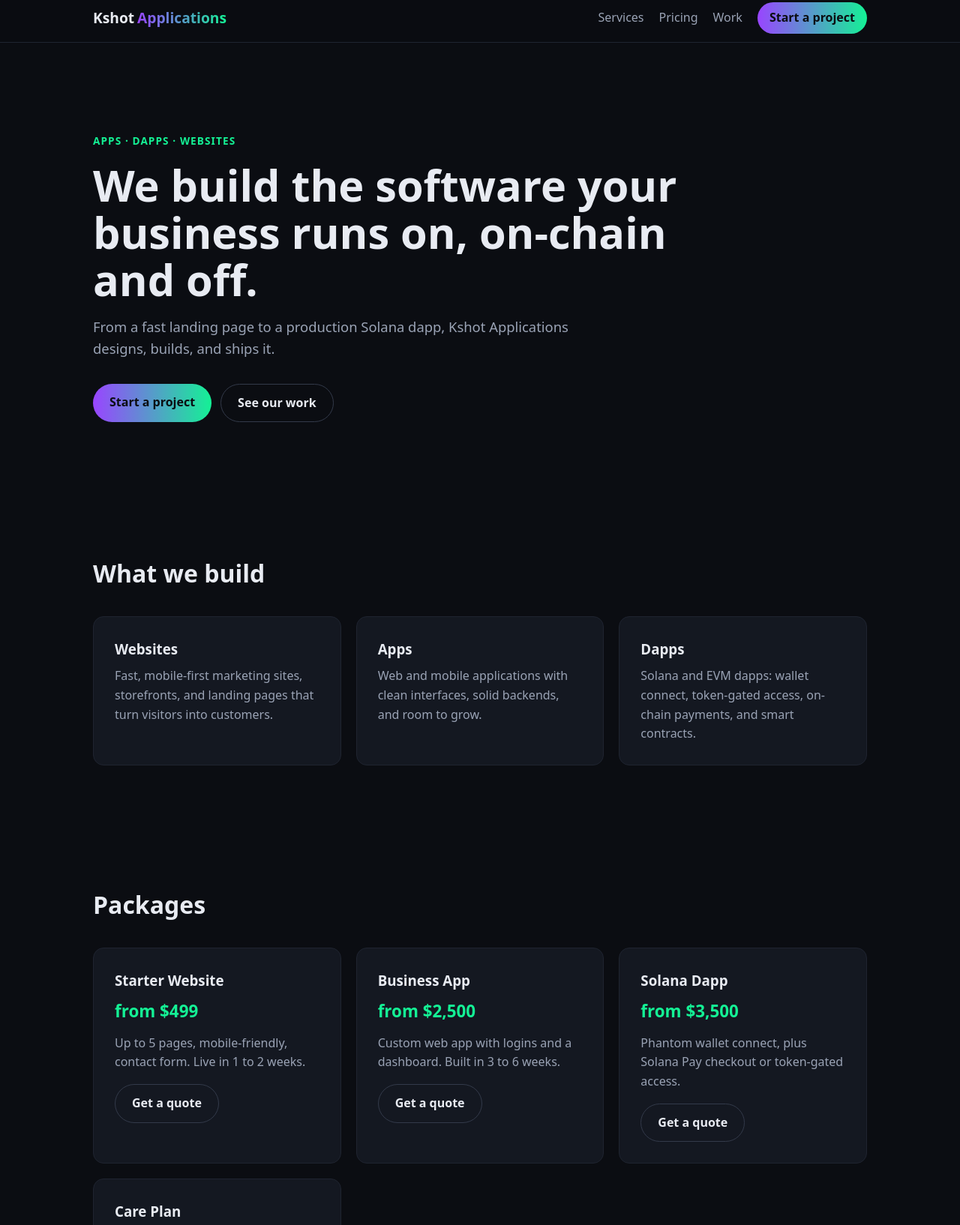
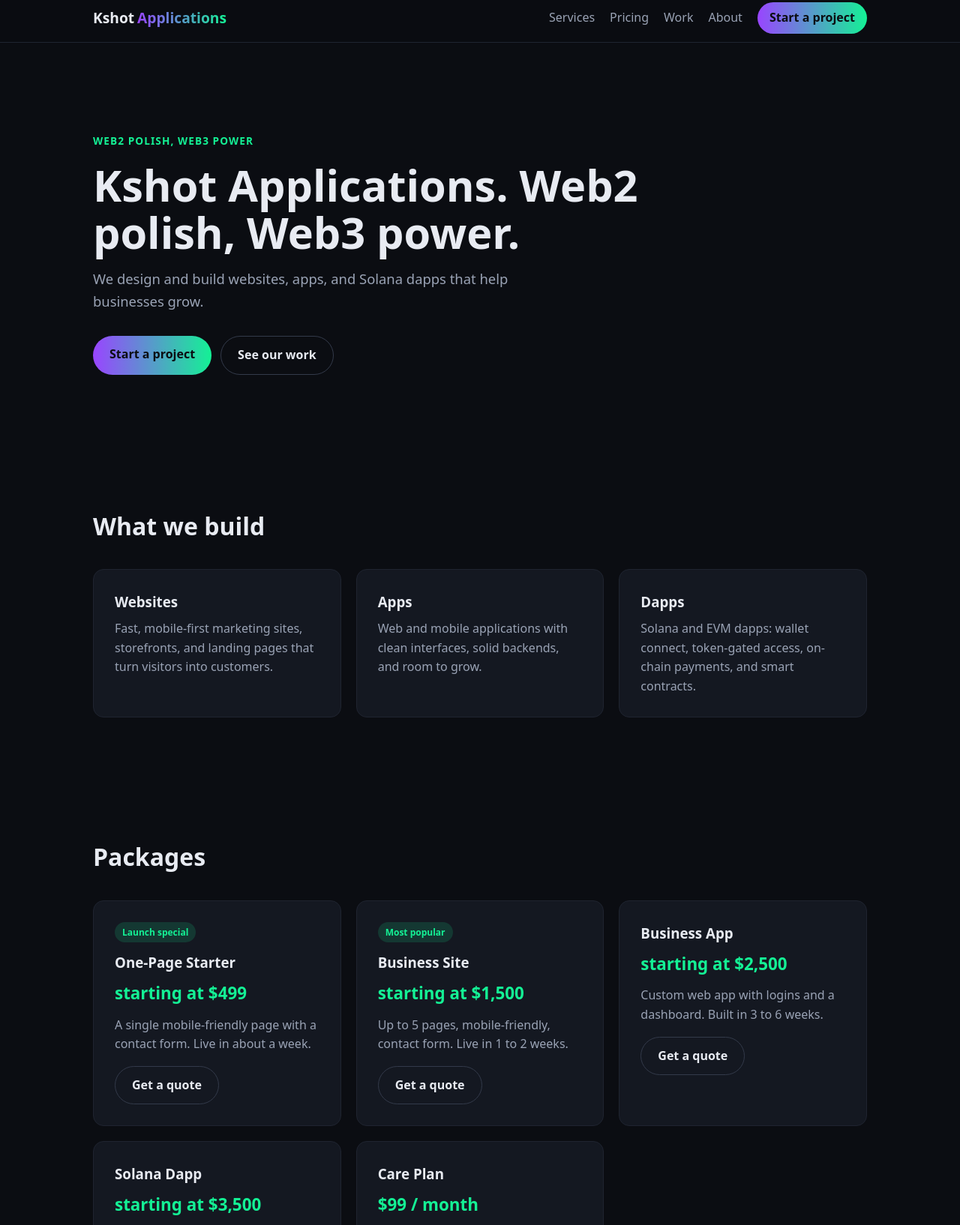
Before and after one commit to Kshot3000/Kshot-Apps-Dapps-Websites, a plain HTML site: page apps/web/index.html in a window 1280 px wide. Shown: the part 8-1642 px from the top of the page at 75% size. Drawn offline with Linux system fonts and the light colour scheme.

Commit message:
Add tagline, about section, and updated pricing tiers

```diff
--- a/apps/web/index.html
+++ b/apps/web/index.html
@@ -3,7 +3,7 @@
 <head>
   <meta charset="utf-8">
   <meta name="viewport" content="width=device-width, initial-scale=1">
-  <title>Kshot Applications | Apps, Dapps & Websites</title>
+  <title>Kshot Applications | Web2 polish, Web3 power</title>
   <meta name="description" content="Kshot Applications builds apps, decentralized apps, and websites for businesses.">
   <link rel="stylesheet" href="styles.css">
 </head>
@@ -15,6 +15,7 @@
         <a href="#services">Services</a>
         <a href="#pricing">Pricing</a>
         <a href="#work">Work</a>
+        <a href="#about">About</a>
         <a href="#contact" class="btn btn-small">Start a project</a>
       </nav>
     </div>
@@ -22,9 +23,9 @@
 
   <section class="hero">
     <div class="wrap">
-      <p class="eyebrow">Apps · Dapps · Websites</p>
-      <h1>We build the software your business runs on, on-chain and off.</h1>
-      <p class="lead">From a fast landing page to a production Solana dapp, Kshot Applications designs, builds, and ships it.</p>
+      <p class="eyebrow">Web2 polish, Web3 power</p>
+      <h1>Kshot Applications. Web2 polish, Web3 power.</h1>
+      <p class="lead">We design and build websites, apps, and Solana dapps that help businesses grow.</p>
       <div class="cta">
         <a href="#contact" class="btn">Start a project</a>
         <a href="#work" class="btn btn-ghost">See our work</a>
@@ -57,20 +58,28 @@
       <h2>Packages</h2>
       <div class="grid">
         <article class="card price">
-          <h3>Starter Website</h3>
-          <p class="amount">from $499</p>
+          <span class="tag">Launch special</span>
+          <h3>One-Page Starter</h3>
+          <p class="amount">starting at $499</p>
+          <p>A single mobile-friendly page with a contact form. Live in about a week.</p>
+          <a class="btn btn-ghost" href="https://x.com/kshot9000" target="_blank" rel="noopener">Get a quote</a>
+        </article>
+        <article class="card price">
+          <span class="tag">Most popular</span>
+          <h3>Business Site</h3>
+          <p class="amount">starting at $1,500</p>
           <p>Up to 5 pages, mobile-friendly, contact form. Live in 1 to 2 weeks.</p>
           <a class="btn btn-ghost" href="https://x.com/kshot9000" target="_blank" rel="noopener">Get a quote</a>
         </article>
         <article class="card price">
           <h3>Business App</h3>
-          <p class="amount">from $2,500</p>
+          <p class="amount">starting at $2,500</p>
           <p>Custom web app with logins and a dashboard. Built in 3 to 6 weeks.</p>
           <a class="btn btn-ghost" href="https://x.com/kshot9000" target="_blank" rel="noopener">Get a quote</a>
         </article>
         <article class="card price">
           <h3>Solana Dapp</h3>
-          <p class="amount">from $3,500</p>
+          <p class="amount">starting at $3,500</p>
           <p>Phantom wallet connect, plus Solana Pay checkout or token-gated access.</p>
           <a class="btn btn-ghost" href="https://x.com/kshot9000" target="_blank" rel="noopener">Get a quote</a>
         </article>
@@ -102,6 +111,13 @@
     </div>
   </section>
 
+  <section id="about" class="section alt">
+    <div class="wrap">
+      <h2>About us</h2>
+      <p class="lead">Kshot Applications is a small, fast team that builds products people actually use, from a clean business website to a wallet-connected dapp. Tell us what you need and we'll ship it.</p>
+    </div>
+  </section>
+
   <section id="contact" class="section">
     <div class="wrap contact">
       <h2>Let's build something</h2>
```
